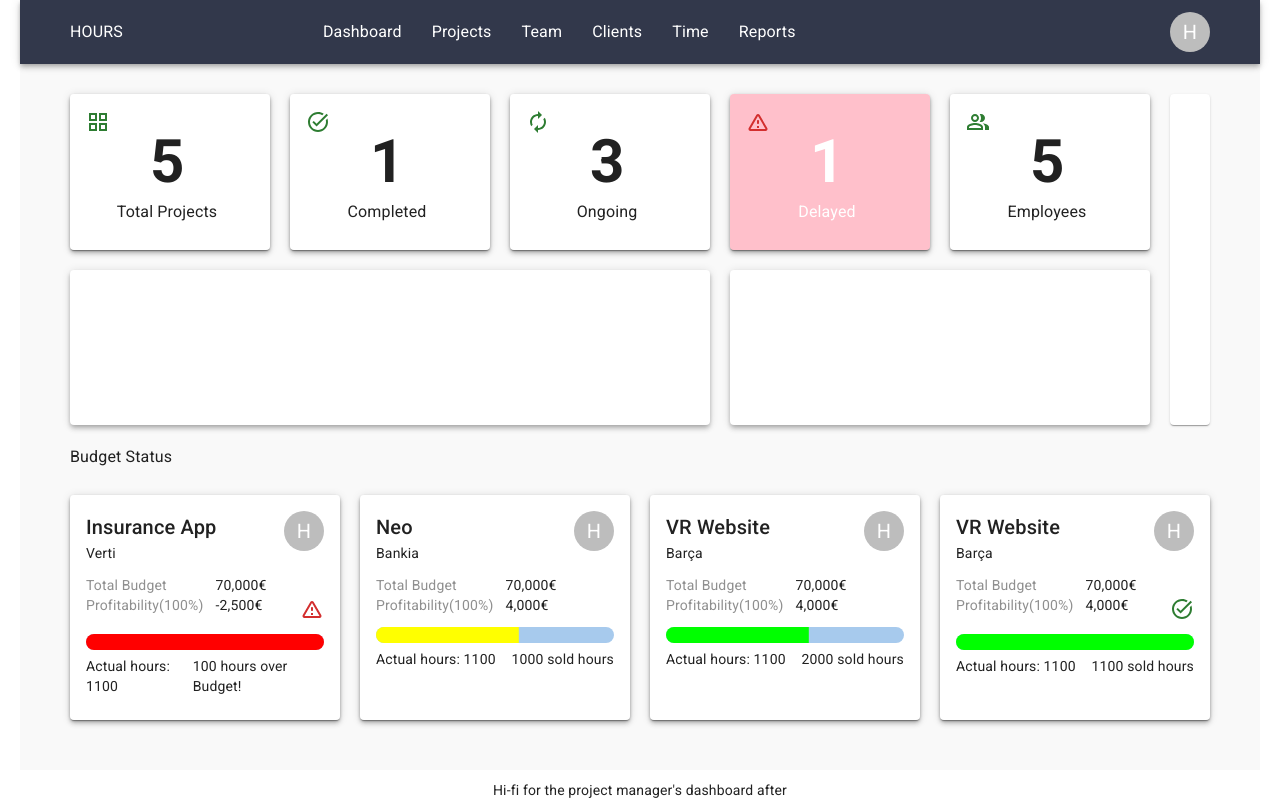
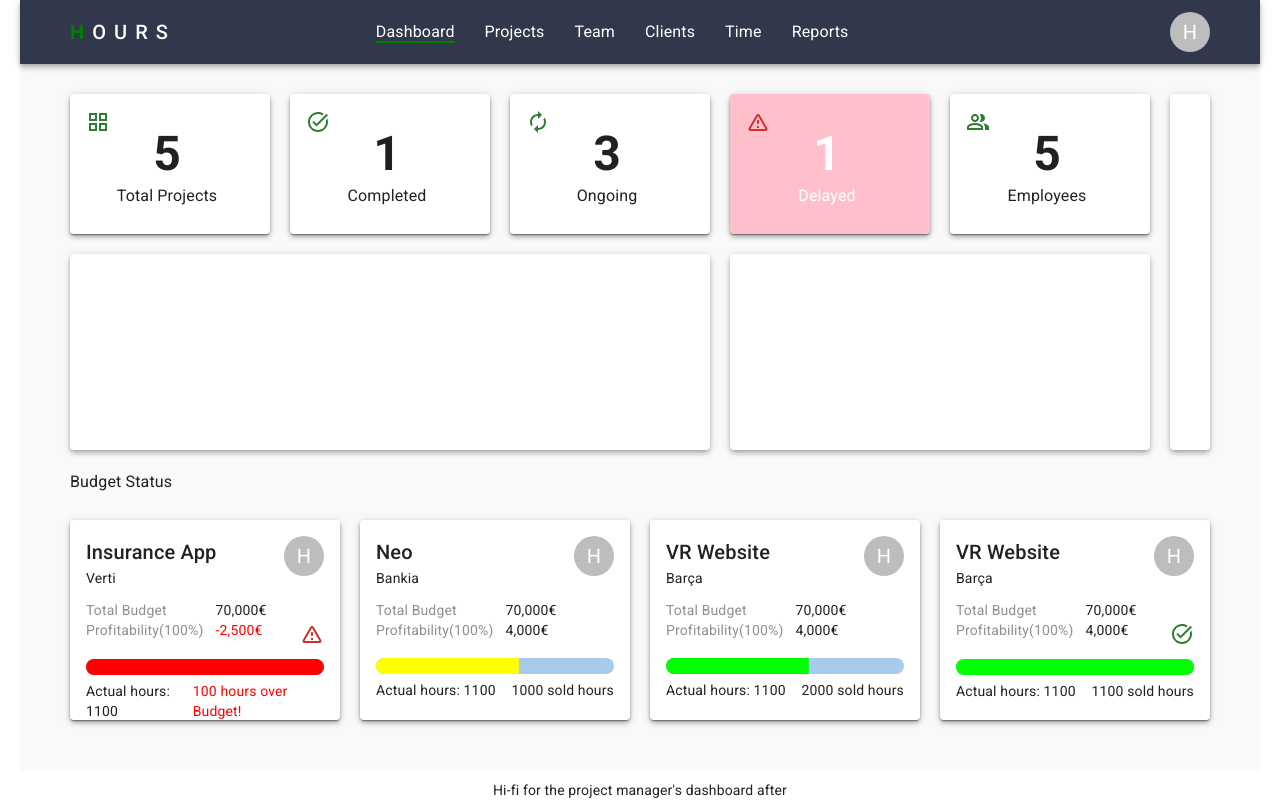
Before and after one commit to gnsharma/dashboard-mockup, a React (Vite) app: page / in a window 1280 px wide. Built offline with nearby package versions, Linux system fonts and the light colour scheme.

Commit message:
top bar improvements

```diff
--- a/src/app.component.tsx
+++ b/src/app.component.tsx
@@ -66,7 +66,7 @@ function BudgetCard({
 }: any) {
   return (
     <Paper elevation={4}>
-      <Card sx={{ height: "100%" }}>
+      <Card sx={{ height: "200px" }}>
         <CardContent
           sx={{ display: "flex", flexDirection: "column", gap: "12px" }}
         >
@@ -99,7 +99,7 @@ function BudgetCard({
               mt: icon ? "-30px" : 0,
             }}
           >
-            {icon ? <Box sx={{ alignSelf: "flex-end" }}>{icon}</Box> : null}
+            {icon ? <Box sx={{ alignSelf: "flex-end" }}>{icon}</Box> : <Box />}
             <BorderLinearProgress
               variant="determinate"
               value={percent}
@@ -140,7 +140,7 @@ function InfoCard({ icon, value, text, variant }: any) {
               ...(variant === "error" ? { color: "white" } : {}),
             }}
           >
-            <Typography variant="h2" sx={{ fontWeight: "bold" }}>
+            <Typography variant="h3" sx={{ fontWeight: "bold" }}>
               {value}
             </Typography>
             <Typography variant="subtitle1">{text}</Typography>
@@ -177,7 +177,17 @@ function App() {
               gap: "200px",
             }}
           >
-            <Box>HOURS</Box>
+            <Box sx={{ display: "flex", gap: "8px", fontWeight: "bold" }}>
+              <Typography
+                variant="h6"
+                sx={{ color: "green", fontWeight: "900" }}
+              >
+                H
+              </Typography>
+              <Typography variant="h6" sx={{ letterSpacing: "8px" }}>
+                OURS
+              </Typography>
+            </Box>
             <Box
               sx={{
                 color: "white",
@@ -187,7 +197,15 @@ function App() {
                 flexGrow: 1,
               }}
             >
-              <Typography variant="subtitle1">Dashboard</Typography>
+              <Typography
+                variant="subtitle1"
+                sx={{
+                  textDecoration: "solid underline green 2px",
+                  textUnderlineOffset: "4px",
+                }}
+              >
+                Dashboard
+              </Typography>
               <Typography variant="subtitle1">Projects</Typography>
               <Typography variant="subtitle1">Team</Typography>
               <Typography variant="subtitle1">Clients</Typography>
@@ -249,7 +267,7 @@ function App() {
                   text="Ongoing"
                 />
               </Box>
-              <Paper elevation={4} sx={{ flexGrow: 1 }}></Paper>
+              <Paper elevation={4} sx={{ flexGrow: 2 }}></Paper>
             </Box>
             <Box
               sx={{
@@ -277,14 +295,13 @@ function App() {
                   text="Employees"
                 />
               </Box>
-              <Paper elevation={4} sx={{ flexGrow: 1 }}></Paper>
+              <Paper elevation={4} sx={{ flexGrow: 2 }}></Paper>
             </Box>
-            <Paper elevation={1}></Paper>
+            <Paper elevation={4}></Paper>
           </Box>
           <Box sx={{ height: "30px" }}>Budget Status</Box>
           <Box
             sx={{
-              flexBasis: "200px",
               display: "grid",
               gridTemplateColumns: "repeat(4, 1fr)",
               gap: "20px",
@@ -293,10 +310,18 @@ function App() {
             <BudgetCard
               header="Insurance App"
               subHeader="Verti"
-              profitability="-2,500€"
+              profitability={
+                <Typography sx={{ color: "#ff0000" }} variant="body2">
+                  -2,500€
+                </Typography>
+              }
               percent={100}
               color="#ff0000"
-              hours={"100 hours over Budget!"}
+              hours={
+                <Typography variant="body2" sx={{ color: "#ff0000" }}>
+                  100 hours over Budget!
+                </Typography>
+              }
               icon={<WarningAmberRoundedIcon color="error" />}
             />
             <BudgetCard
```
